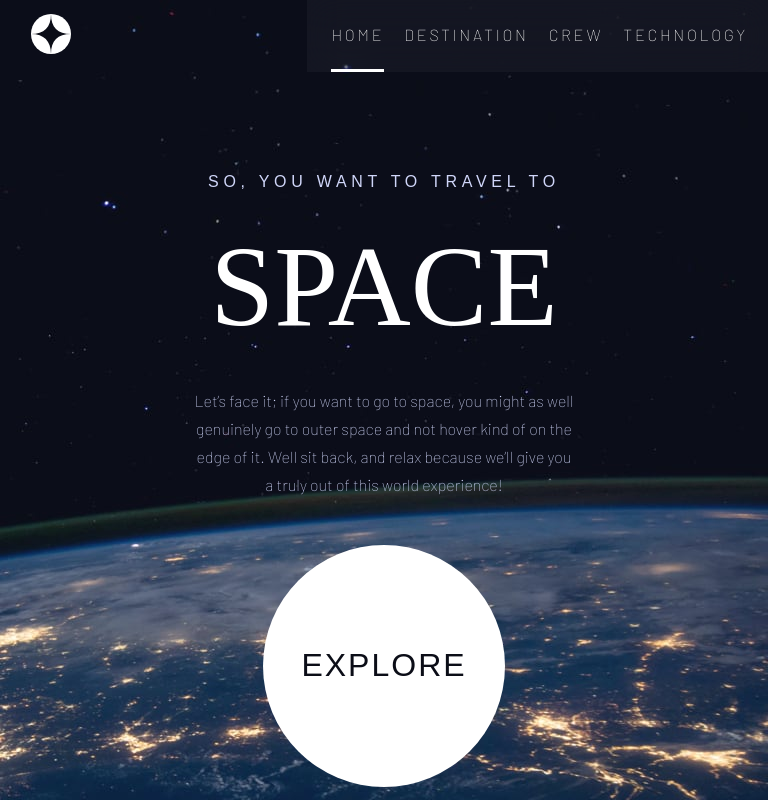
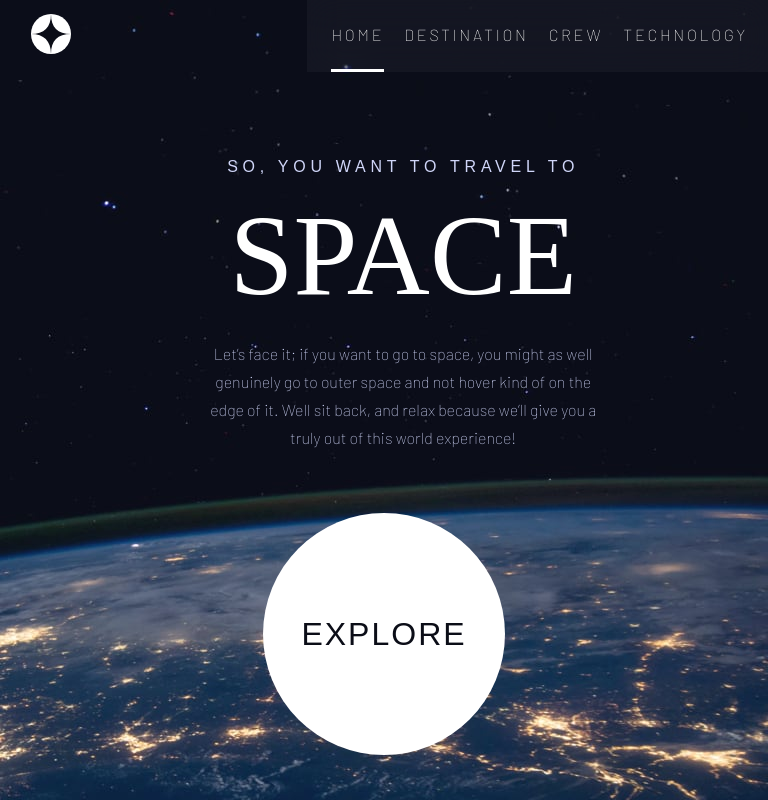
Before and after one commit to amendezm/space-tourism-website, a React (Create React App) app: page / in a window 768 px wide. Built offline with nearby package versions, Linux system fonts and the light colour scheme; a web font is replaced by a local one.

Commit message:
Change title

```diff
--- a/public/index.html
+++ b/public/index.html
@@ -37,7 +37,7 @@
       href="https://fonts.googleapis.com/css2?family=Barlow:wght@100&display=swap"
       rel="stylesheet"
     />
-    <title>React App</title>
+    <title>Frontend Mentor | Space tourism website</title>
   </head>
   <body>
     <noscript>You need to enable JavaScript to run this app.</noscript>
--- a/src/views/Home.css
+++ b/src/views/Home.css
@@ -61,7 +61,7 @@
 
 @media screen and (min-width: 768px) and (max-width: 1200px) {
   .home > .content > .left {
-    padding: 1rem 5vw;
+    padding: 0 2vw 0 7vw;
   }
 }
 
@@ -104,7 +104,8 @@
   font-weight: normal;
   font-size: 150px;
   line-height: 172px;
-  margin: 1rem 0 1.5rem 0;
+  margin: 0;
+  margin-bottom: 0.5rem;
   text-transform: uppercase;
 }
 
```
